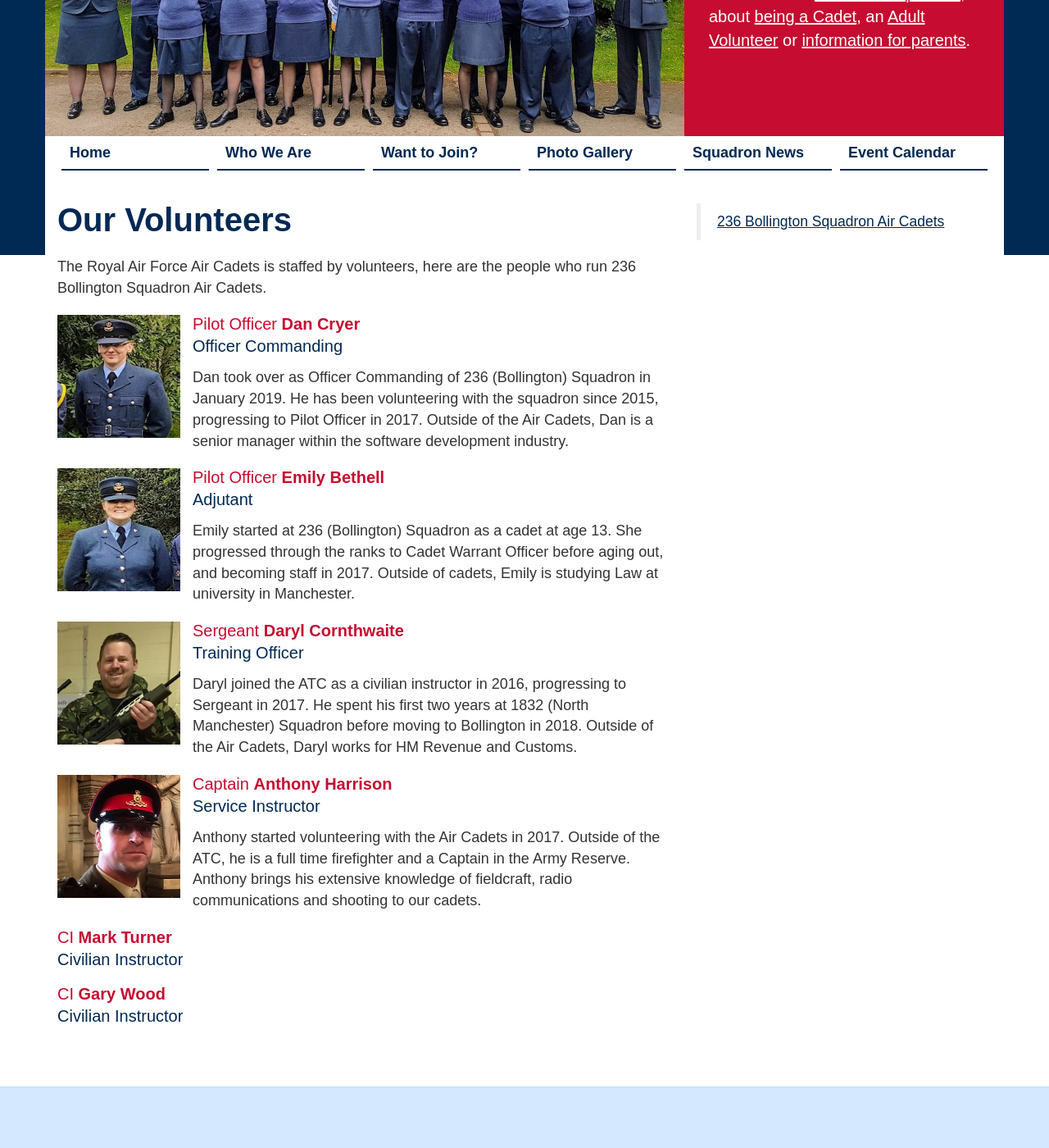
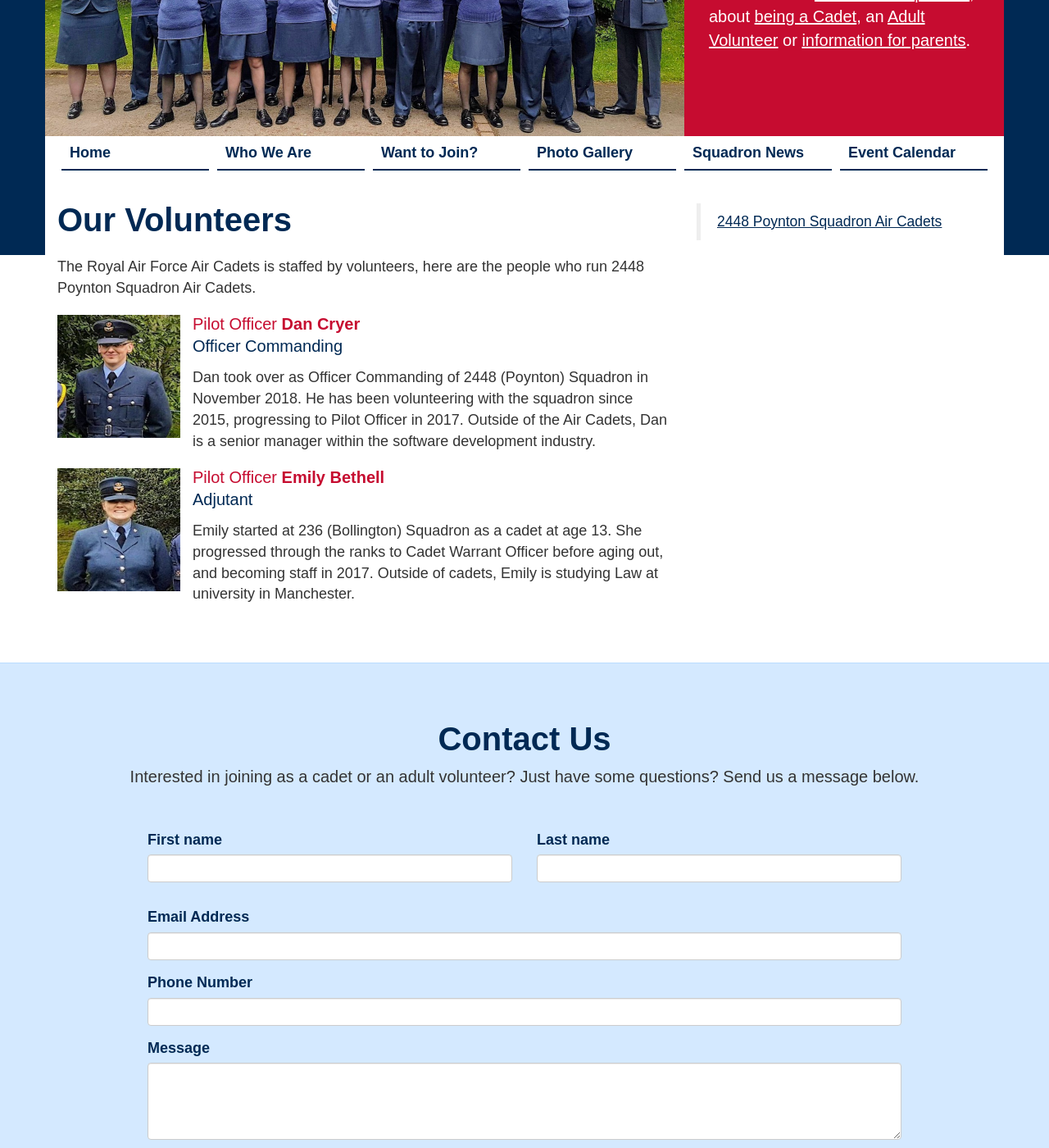
Before and after one commit to 2448-poynton-squadron-atc/2448-poynton-squadron-atc.github.io, a Jekyll site: the page built from our-volunteers.md, in a window 1280 px wide and 1400 px high, scrolled down 389 px. Shown: the whole window at 82% size. Built offline with Jekyll 4.4.1, drawn with Linux system fonts in a browser that asks for light colours; some of the changed text lies outside the part shown.

Commit message:
Changes for 2448 sqn.

```diff
--- a/_config.yml
+++ b/_config.yml
@@ -13,17 +13,16 @@
 # you will see them accessed via {{ site.title }}, {{ site.email }}, and so on.
 # You can create any custom variable you would like, and they will be accessible
 # in the templates via {{ site.myvariable }}.
-title: 236 Bollington Squadron Air Cadets
-email: oc.236@aircadets.org
+title: 2448 Poynton Squadron Air Cadets
+email: oc.2448@aircadets.org
 description: >- # this means to ignore newlines until "baseurl:"
   If you're a fan of aviation, action and adventure, love sports and getting to know people, then you're in the right place!
-  236 Bollington Squadron parades every Monday and Thursday nights at 7pm.
+  2448 Poynton Squadron parades every Monday and Thursday nights at 7pm.
 baseurl: "" # the subpath of your site, e.g. /blog
-url: "https://www.236atc.co.uk" # the base hostname & protocol for your site, e.g. http://example.com
-sqn_number: 236
-sqn_name: Bollington
-facebook: 236atc
-instagram: 236atc
+url: "https://www.2448atc.co.uk" # the base hostname & protocol for your site, e.g. http://example.com
+sqn_number: 2448
+sqn_name: Poynton
+facebook: 2448atc
 
 # Build settings
 markdown: kramdown
--- a/our-volunteers.md
+++ b/our-volunteers.md
@@ -6,33 +6,17 @@ layout: basic
 title: Our Volunteers
 image: /assets/images/header.jpg
 description: >-
-  The Royal Air Force Air Cadets is staffed by volunteers, here are the people who run 236 Bollington Squadron Air Cadets.
+  The Royal Air Force Air Cadets is staffed by volunteers, here are the people who run 2448 Poynton Squadron Air Cadets.
 ---
 
-The Royal Air Force Air Cadets is staffed by volunteers, here are the people who run 236 Bollington Squadron Air Cadets.
+The Royal Air Force Air Cadets is staffed by volunteers, here are the people who run 2448 Poynton Squadron Air Cadets.
 
 ![Plt Off Dan Cryer](/assets/images/plt-off-dan-cryer.jpg){: .pull-left.staff}
 ## Pilot Officer **Dan Cryer**
 ### Officer Commanding
-Dan took over as Officer Commanding of 236 (Bollington) Squadron in January 2019. He has been volunteering with the squadron since 2015, progressing to Pilot Officer in 2017. Outside of the Air Cadets, Dan is a senior manager within the software development industry.
+Dan took over as Officer Commanding of 2448 (Poynton) Squadron in November 2018. He has been volunteering with the squadron since 2015, progressing to Pilot Officer in 2017. Outside of the Air Cadets, Dan is a senior manager within the software development industry.
 
 ![Plt Off Emily Bethell](/assets/images/plt-off-emily-bethell.jpg){: .pull-left.staff}
 ## Pilot Officer **Emily Bethell**
 ### Adjutant
 Emily started at 236 (Bollington) Squadron as a cadet at age 13. She progressed through the ranks to Cadet Warrant Officer before aging out, and becoming staff in 2017. Outside of cadets, Emily is studying Law at university in Manchester.
-
-![Sgt Daryl Cornthwaite](/assets/images/sgt-daryl-cornthwaite.jpg){: .pull-left.staff}
-## Sergeant **Daryl Cornthwaite**
-### Training Officer
-Daryl joined the ATC as a civilian instructor in 2016, progressing to Sergeant in 2017. He spent his first two years at 1832 (North Manchester) Squadron before moving to Bollington in 2018. Outside of the Air Cadets, Daryl works for HM Revenue and Customs.
-
-![Capt Anthony Harrison](/assets/images/capt-anthony-harrison.jpg){: .pull-left.staff}
-## Captain **Anthony Harrison**
-### Service Instructor
-Anthony started volunteering with the Air Cadets in 2017. Outside of the ATC, he is a full time firefighter and a Captain in the Army Reserve. Anthony brings his extensive knowledge of fieldcraft, radio communications and shooting to our cadets.
-
-## CI **Mark Turner**
-### Civilian Instructor
-
-## CI **Gary Wood**
-### Civilian Instructor
```
Also changed, not shown: index.md (+3 -3 lines), join.md (+1 -1 lines), who-we-are.md (+1 -4 lines).
